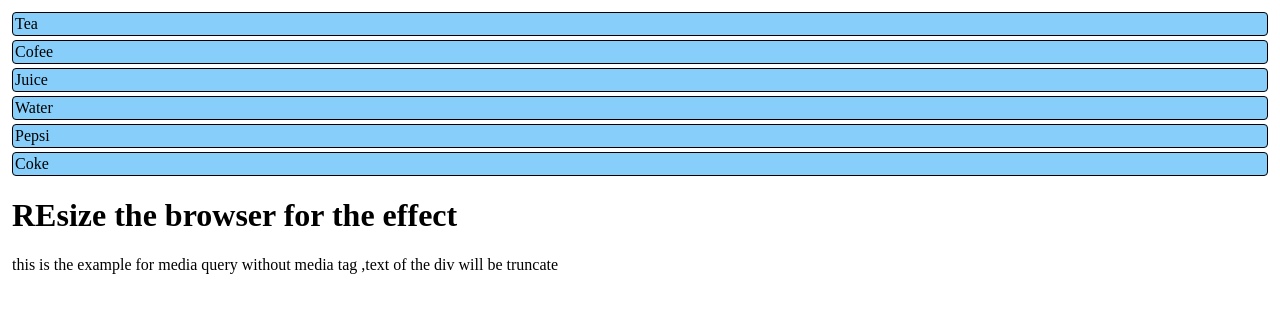
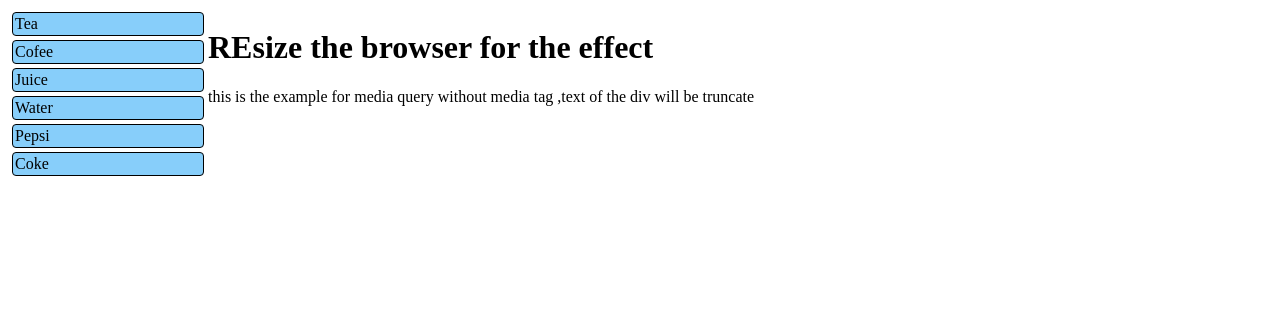
Before and after one commit to penubaladivya/Html_programs, a plain HTML site: page CSS/csspart5.html in a window 1280 px wide. Drawn offline with Linux system fonts and the light colour scheme.

Commit message:
output is verified

```diff
--- a/CSS/csspart5.html
+++ b/CSS/csspart5.html
@@ -7,7 +7,7 @@
       #main{
         margin-left: 4px;
       }
-      #lefsidebar{
+      #leftsidebar{
         float: none;
         width: auto;
       }
@@ -22,7 +22,7 @@
         border: 1px solid black;
         background-color: lightskyblue;
       }
-      @media screen and(min-width:480px){
+      @media screen and (min-width:480px){
         #leftsidebar{width: 200px;float: left;}
         #main{margin-left: 200px;}
       }
```
